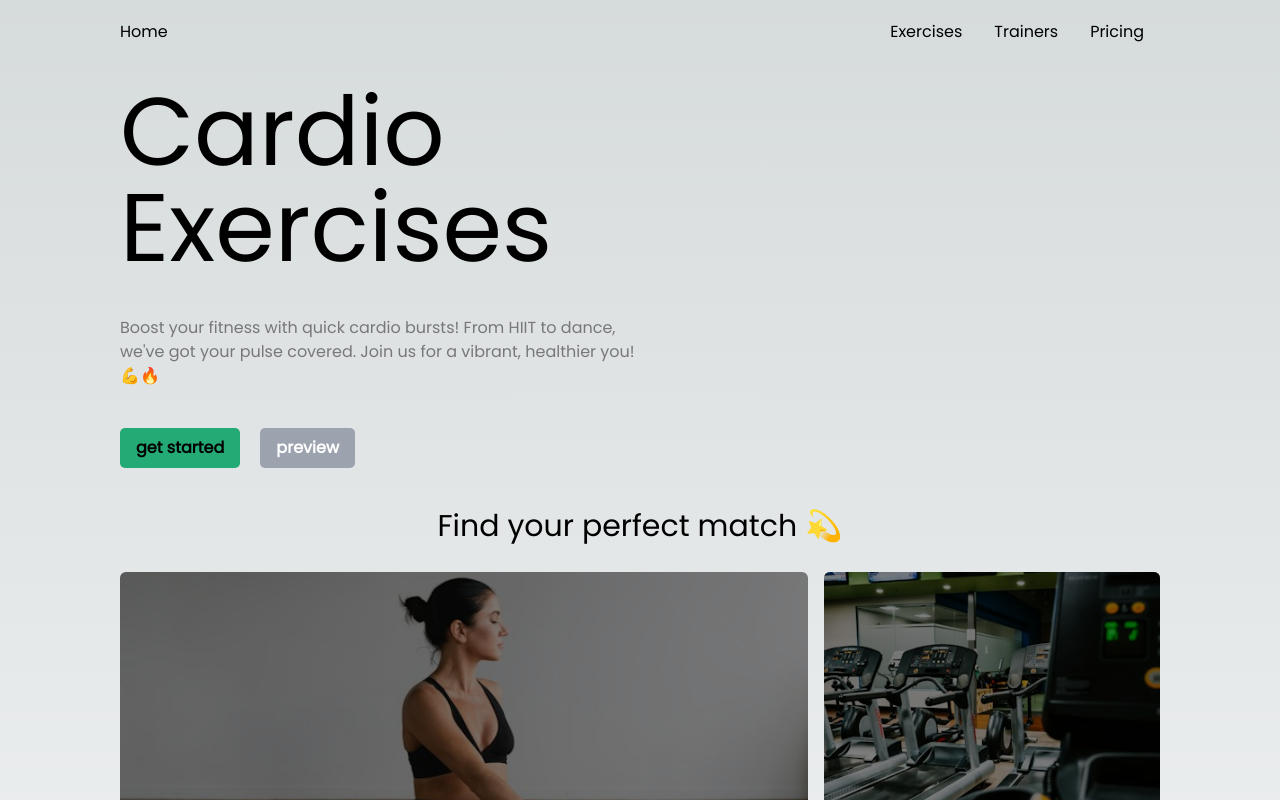
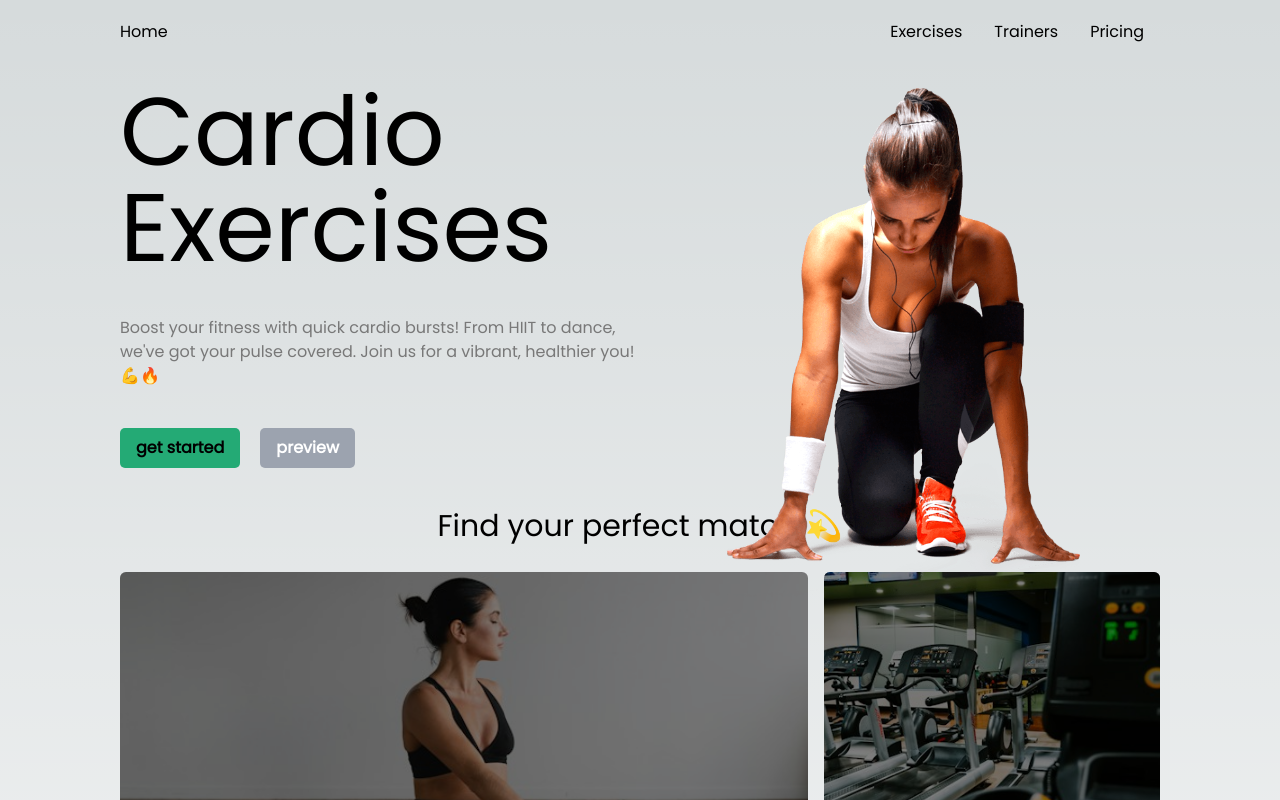
Before and after one commit to Sierra9999/activos-gym, a Next.js app: page / in a window 1280 px wide. Shown: the top 800 px of the page. Built offline with nearby package versions, Linux system fonts and the light colour scheme.

Commit message:
task: add hero image

```diff
--- a/app/Components/Hero.tsx
+++ b/app/Components/Hero.tsx
@@ -1,14 +1,29 @@
 import React from 'react'
+import Image from 'next/image'
 
 const Hero = () => {
     return (
         <section >
             <h1 className='hero-title my-10'>Cardio <br /> Exercises</h1>
-            <h4 className='text-dim my-10 w-3/4 sm:w-1/2'>
+            <h4 className='text-dim my-10 w-1/2'>
                 Boost your fitness with quick cardio bursts! From HIIT to dance, we've got your pulse covered. Join us for a vibrant, healthier you! 💪🔥</h4>
             <a href="" className='btn bg-green-700 mr-5'> get started</a>
             <a href="" className='btn bg-gray-400 text-white mr-5'>preview</a>
-
+            <Image
+                height={300}
+                width={280}
+                className='
+                    absolute
+                    top-64
+                    mt-2
+                    right-5
+                    h-68
+                    w-48
+                    md:top-10
+                    md:p-10
+                    md:h-3/4
+                    md:w-auto
+                    lg:right-40' src="/images/hero.png" alt="" />
         </section>
     )
 }
--- a/app/Components/Modal.tsx
+++ b/app/Components/Modal.tsx
@@ -1,16 +1,21 @@
 'use client'
 import React from 'react'
 
-const Modal:React.FC<{children?: React.ReactNode}> = ({children}) => {
-    const [visible,setVisible] = React.useState(false)
+const Modal:React.FC<{
+  isOpen : boolean
+  setIsOpen ?: React.Dispatch<SetStateAction<boolean>>
+  children?: React.ReactNode}> = ({setIsOpen,children, isOpen = false}) => {
   return (
     <div
+        onClick={()=>{
+          setIsOpen? setIsOpen(false) : null
+        }}
         className={`
             flex
             justify-center
             items-center
             bg-black/50
-            ${ visible? '':'hidden'}
+            ${ isOpen? '':'hidden'}
             w-full
             h-screen
             fixed
--- a/app/Components/NewsLetter/NewsLetterForm.tsx
+++ b/app/Components/NewsLetter/NewsLetterForm.tsx
@@ -4,10 +4,11 @@ import Modal from '../Modal'
 
 const NewsLetterForm = () => {
   const [email, setEmail] = React.useState<string>('')
+  const [showModal, setShowModal] = React.useState<boolean>(false)
 
   const onSubmitHandler = async (event : FormEvent) => {
     event.preventDefault()
-    console.log()
+    setShowModal(true)
     const request = await fetch('http://localhost:3000/api/emails', {method : 'POST', body : JSON.stringify(email)})
 
     if (!request.ok) {
@@ -21,9 +22,21 @@ const NewsLetterForm = () => {
   return (
     <>
       <form
-        onSubmit={(e)=>{onSubmitHandler(e)}}
-        className='my-10 flex flex-col sm:flex-row content-center items-center'>
-        <label className='w-full text-2xl text-green-400 flex justify-center items-center md:w-1/2' htmlFor="email">Email:
+        className='
+        my-10
+        flex
+        flex-col
+        content-center
+        items-center
+        sm:flex-row '
+        onSubmit={(e)=>{onSubmitHandler(e)}}>
+        <label className='
+        w-full
+        text-2xl
+        text-green-400
+        flex justify-center
+        items-center
+        md:w-1/2' htmlFor="email">Email:
           <input
             className='w-full bg-transparent border-b-2 border-green-700 focus:outline-none caret-green h-12'
             type="email"
@@ -39,9 +52,9 @@ const NewsLetterForm = () => {
 
         <button
           className='btn bg-green-700 mx-auto sm:mx-5 my-5 bg-green-700'>
-            Make Good things happen
+            Sign me in! 📩
         </button>
-        <Modal><h1>🫵🤡 are a 🤡</h1></Modal>
+        <Modal setIsOpen={setShowModal} isOpen={showModal}><h1>thanks for subscribing!!🫵 are a 🤡</h1></Modal>
       </form>
     </>
   )
--- a/tailwind.config.js
+++ b/tailwind.config.js
@@ -8,7 +8,8 @@ module.exports = {
   theme: {
     extend: {
       screens:{
-        'sm' : '536px'
+        'sm' : '536px',
+        'md' : '720px'
       },
       backgroundImage: {
         "gradient-radial": "radial-gradient(var(--tw-gradient-stops))",
```
Also changed, not shown: public/Images/hero.png (added).
